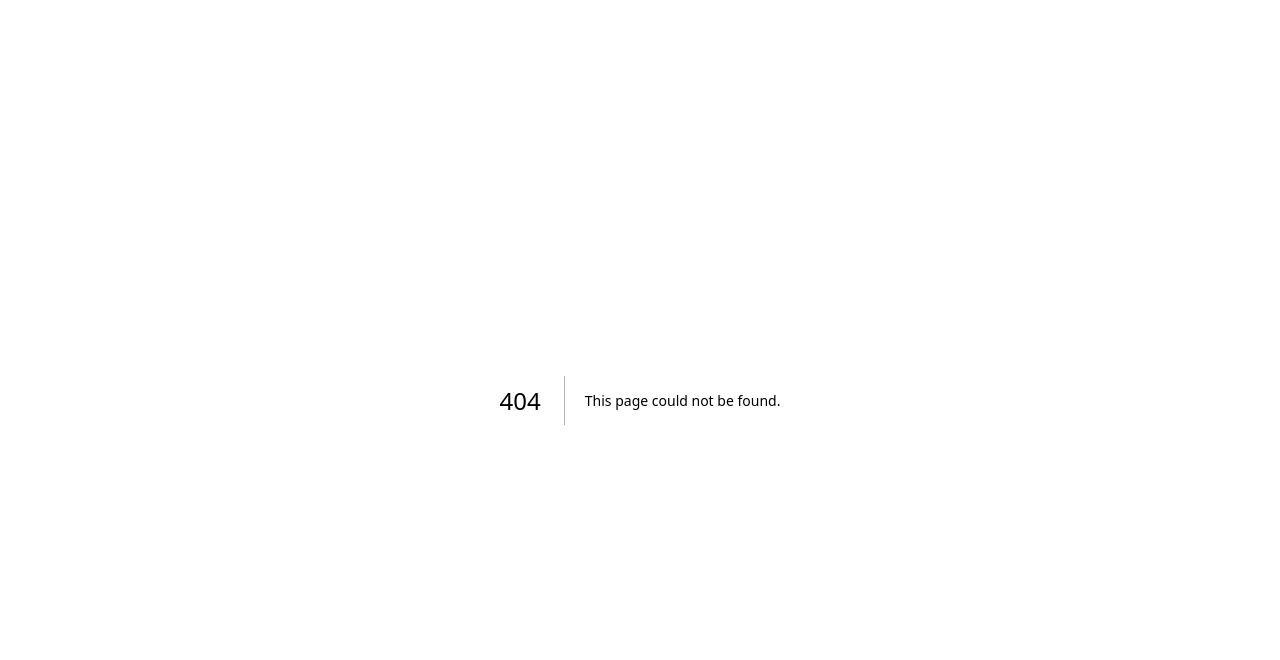
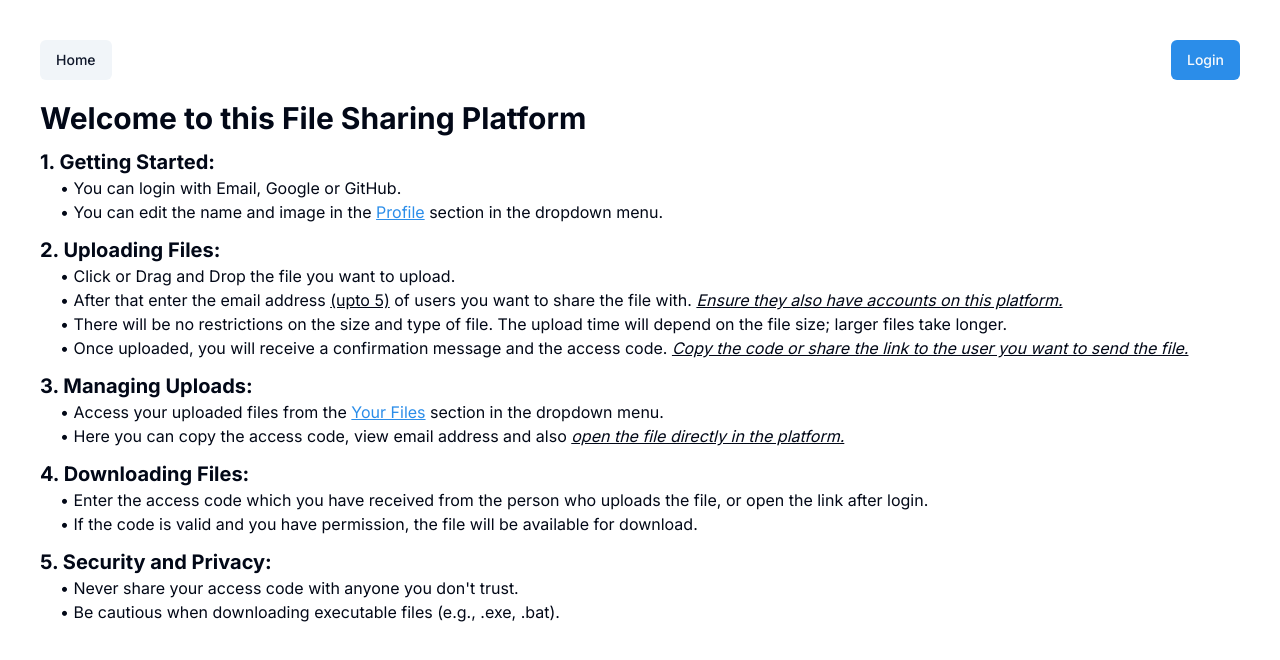
Before and after one commit to theritiktiwari/file-sharing, a Next.js app: page /instructions in a window 1280 px wide. Before the commit this address had no page. Shown: the top 660 px of the page. Built offline with nearby package versions, Linux system fonts and the light colour scheme.

Commit message:
Added Instructions

```diff
--- a/app/components/header.tsx
+++ b/app/components/header.tsx
@@ -49,10 +49,12 @@ export default async function Header() {
                                 </Link>
                             </DropdownMenuGroup>
                             <DropdownMenuSeparator />
-                            <DropdownMenuItem className="cursor-pointer">
-                                <LifeBuoy className="mr-2 h-4 w-4" />
-                                <span>Support</span>
-                            </DropdownMenuItem>
+                            <Link href={"/dashboard/instructions"}>
+                                <DropdownMenuItem className="cursor-pointer">
+                                    <LifeBuoy className="mr-2 h-4 w-4" />
+                                    <span>Instructions</span>
+                                </DropdownMenuItem>
+                            </Link>
                             <DropdownMenuSeparator />
                             <SignOut />
                         </DropdownMenuContent>
--- /dev/null
+++ b/app/components/instructions.tsx
@@ -0,0 +1,46 @@
+import Link from "next/link";
+
+export default function Instructions() {
+    const linkStyle = "text-primary underline";
+
+    return <>
+        <div className="text-justify">
+            <h1 className="text-left mt-5 text-3xl font-bold">Welcome to this File Sharing Platform</h1>
+            <div>
+                <ul>
+                    <li className="font-bold text-xl mt-3">1. Getting Started:</li>
+                    <ul className="ml-5">
+                        <li>• You can login with Email, Google or GitHub.</li>
+                        <li>• You can edit the name and image in the <Link className={linkStyle} href={"/dashboard/user"}>Profile</Link> section in the dropdown menu.</li>
+                    </ul>
+
+                    <li className="font-bold text-xl mt-3">2. Uploading Files:</li>
+                    <ul className="ml-5">
+                        <li>• Click or Drag and Drop the file you want to upload.</li>
+                        <li>• After that enter the email address <span className="underline">(upto 5)</span> of users you want to share the file with. <span className="underline italic">Ensure they also have accounts on this platform.</span></li>
+                        <li>• There will be no restrictions on the size and type of file. The upload time will depend on the file size; larger files take longer.</li>
+                        <li>• Once uploaded, you will receive a confirmation message and the access code. <span className="italic underline">Copy the code or share the link to the user you want to send the file.</span></li>
+                    </ul>
+
+                    <li className="font-bold text-xl mt-3">3. Managing Uploads:</li>
+                    <ul className="ml-5">
+                        <li>• Access your uploaded files from the <Link className={linkStyle} href={"/dashboard/user/files"}>Your Files</Link> section in the dropdown menu.</li>
+                        <li>• Here you can copy the access code, view email address and also <span className="underline italic">open the file directly in the platform.</span></li>
+                    </ul>
+
+                    <li className="font-bold text-xl mt-3">4. Downloading Files:</li>
+                    <ul className="ml-5">
+                        <li>• Enter the access code which you have received from the person who uploads the file, or open the link after login.</li>
+                        <li>• If the code is valid and you have permission, the file will be available for download.</li>
+                    </ul>
+
+                    <li className="font-bold text-xl mt-3">5. Security and Privacy:</li>
+                    <ul className="ml-5">
+                        <li>• Never share your access code with anyone you don't trust.</li>
+                        <li>• Be cautious when downloading executable files (e.g., .exe, .bat).</li>
+                    </ul>
+                </ul>
+            </div>
+        </div>
+    </>
+}
--- /dev/null
+++ b/app/dashboard/instructions/page.tsx
@@ -0,0 +1,15 @@
+import { Authentication } from "@/app/components/auth";
+import Instructions from "@/app/components/instructions";
+import { Metadata } from "next";
+
+export const metadata: Metadata = {
+    title: "Instructions",
+}
+
+export default function Page() {
+    return <>
+        <Authentication>
+            <Instructions />
+        </Authentication>
+    </>
+}
--- /dev/null
+++ b/app/instructions/page.tsx
@@ -0,0 +1,20 @@
+import Instructions from "@/app/components/instructions";
+import { Button } from "@/components/ui/button";
+import { Metadata } from "next";
+import Link from "next/link";
+
+export const metadata: Metadata = {
+    title: "Instructions",
+}
+
+export default function Page() {
+    return <>
+        <div className="px-10 py-5 md:py-10">
+            <div className="flex justify-between">
+                <Link href={"/"}><Button variant={"secondary"}>Home</Button></Link>
+                <Link href={"/auth"}><Button variant={"default"}>Login</Button></Link>
+            </div>
+            <Instructions />
+        </div>
+    </>
+}
```
